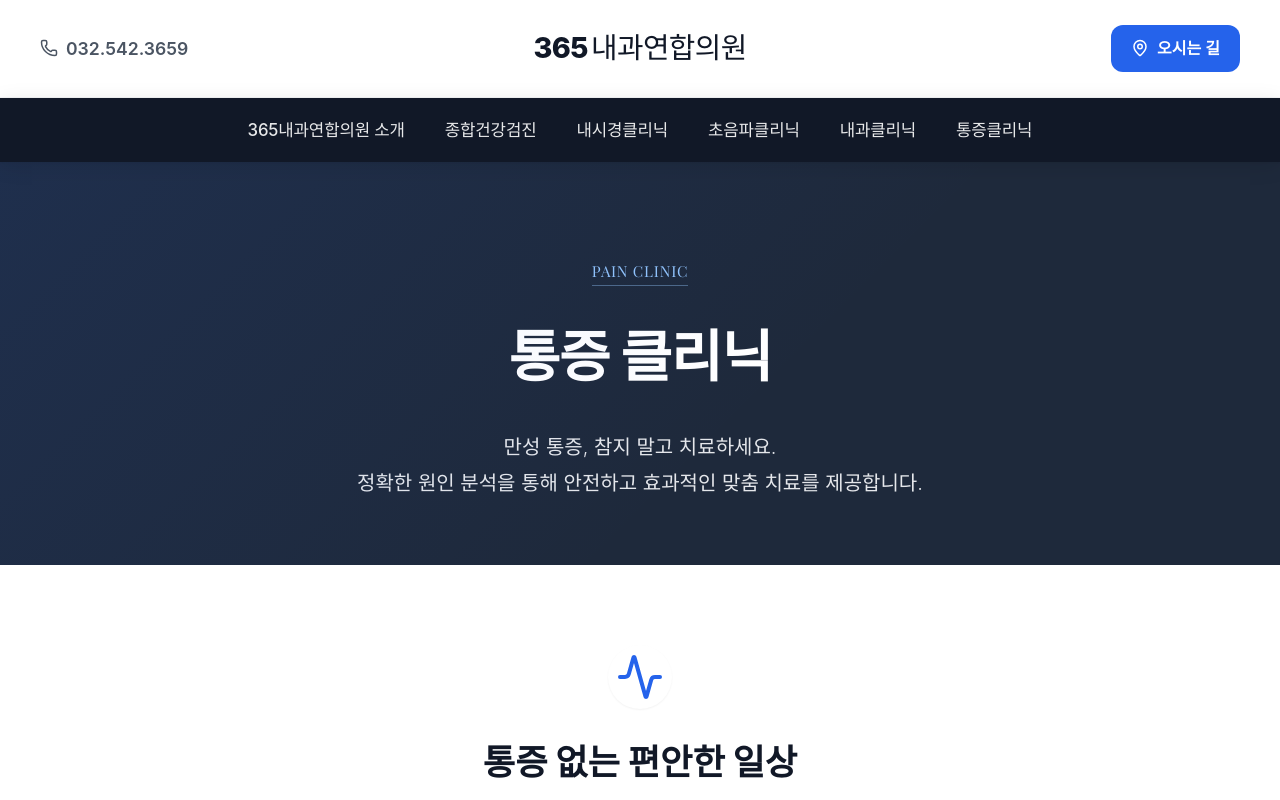
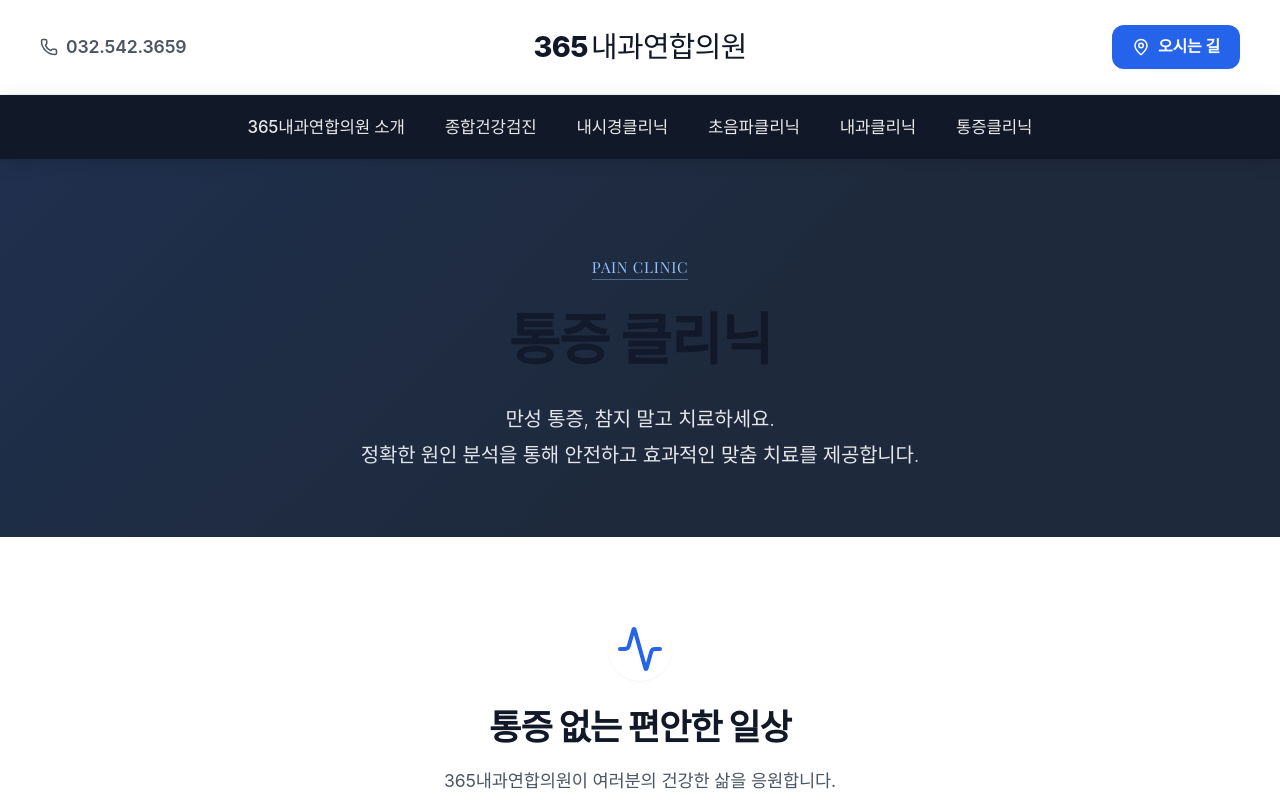
Before and after one commit to bnam1321-bit/365-clinic-web, a Next.js app: page /pain in a window 1280 px wide. Shown: the top 800 px of the page. Built offline with nearby package versions, Linux system fonts and the light colour scheme; a web font is replaced by a local one.

Commit message:
Enhance typography and readability across all pages

```diff
--- a/src/app/about/page.module.css
+++ b/src/app/about/page.module.css
@@ -38,7 +38,7 @@
     color: #1E3A8A;
     margin-bottom: 3rem;
     /* "Skip a few lines" */
-    line-height: 1.4;
+    line-height: var(--leading-tight);
     word-break: keep-all;
 }
 
@@ -73,7 +73,7 @@
 
 .philosophyText h2 {
     font-size: 2rem;
-    line-height: 1.3;
+    line-height: var(--leading-tight);
     color: var(--color-text-primary);
 }
 
@@ -213,7 +213,7 @@
     color: var(--color-text-secondary);
     position: relative;
     padding-left: 1rem;
-    line-height: 1.6;
+    line-height: var(--leading-normal);
     /* Improved readability */
 }
 
--- a/src/app/checkup/page.module.css
+++ b/src/app/checkup/page.module.css
@@ -45,7 +45,7 @@
 .subtitle {
     font-size: 1.25rem;
     color: #E5E7EB;
-    line-height: 1.8;
+    line-height: var(--leading-relaxed);
     max-width: 600px;
     margin: 0 auto;
     font-weight: 300;
@@ -95,7 +95,7 @@
 
 .introCard p {
     color: var(--color-text-secondary);
-    line-height: 1.5;
+    line-height: var(--leading-normal);
 }
 
 /* Section Common */
@@ -175,7 +175,7 @@
     list-style: disc;
     padding-left: 1.25rem;
     color: var(--color-text-muted);
-    line-height: 1.6;
+    line-height: var(--leading-normal);
 }
 
 /* Process Box */
--- a/src/app/clinic/page.module.css
+++ b/src/app/clinic/page.module.css
@@ -45,7 +45,7 @@
 .subtitle {
     font-size: 1.25rem;
     color: #E5E7EB;
-    line-height: 1.8;
+    line-height: var(--leading-relaxed);
     font-weight: 300;
 }
 
@@ -107,7 +107,7 @@
 
 .card p {
     color: var(--color-text-secondary);
-    line-height: 1.6;
+    line-height: var(--leading-normal);
 }
 
 /* Disease Section Shared Styles */
@@ -145,7 +145,7 @@
 .introText {
     font-size: 1.1rem;
     color: var(--color-text-secondary);
-    line-height: 1.7;
+    line-height: var(--leading-relaxed);
     margin-bottom: 3rem;
     background-color: #F8FAFC;
     padding: 1.5rem;
@@ -174,7 +174,7 @@
 
 .subItem p {
     color: #475569;
-    line-height: 1.6;
+    line-height: var(--leading-normal);
     font-size: 1rem;
 }
 
@@ -237,7 +237,7 @@
 .advDesc {
     font-size: 1rem;
     color: var(--color-text-secondary);
-    line-height: 1.6;
+    line-height: var(--leading-normal);
 }
 
 @media (min-width: 768px) {
--- a/src/app/endoscopy/page.module.css
+++ b/src/app/endoscopy/page.module.css
@@ -45,7 +45,7 @@
 .subtitle {
     font-size: 1.25rem;
     color: #E5E7EB;
-    line-height: 1.8;
+    line-height: var(--leading-relaxed);
     font-weight: 300;
 }
 
@@ -85,7 +85,7 @@
 .sectionHeader p {
     color: var(--color-text-secondary);
     font-size: 1.1rem;
-    line-height: 1.6;
+    line-height: var(--leading-normal);
 }
 
 /* Grids */
@@ -160,7 +160,7 @@
 .infoDesc {
     color: var(--color-text-secondary);
     font-size: 1.1rem;
-    line-height: 1.7;
+    line-height: var(--leading-relaxed);
     max-width: 800px;
     margin: 0 auto;
 }
@@ -198,7 +198,7 @@
 .polypDesc {
     font-size: 0.95rem;
     color: var(--color-text-secondary);
-    line-height: 1.6;
+    line-height: var(--leading-normal);
 }
 
 /* Precautions Section */
--- a/src/app/globals.css
+++ b/src/app/globals.css
@@ -53,6 +53,14 @@
   --shadow-xl: 0 35px 60px -15px rgba(0, 0, 0, 0.15);
   --shadow-hover: 0 30px 60px -12px rgba(0, 0, 0, 0.25);
 
+  /* Typography - Readability & Polish */
+  --leading-tight: 1.3;
+  --leading-normal: 1.6;
+  --leading-relaxed: 1.8;
+  --tracking-tight: -0.03em;
+  --tracking-normal: -0.01em;
+  --tracking-wide: 0.02em;
+
   /* Transitions */
   --transition-fast: 300ms cubic-bezier(0.2, 0.8, 0.2, 1);
   --transition-normal: 600ms cubic-bezier(0.16, 1, 0.3, 1);
@@ -72,11 +80,25 @@ body {
   font-family: var(--font-pretendard);
   color: var(--color-text-primary);
   background: var(--color-background);
-  line-height: 1.7;
+  line-height: var(--leading-normal);
+  letter-spacing: var(--tracking-normal);
   /* Relaxed reading rhythm */
   word-break: keep-all;
   /* CRITICAL: Natural Korean line breaking */
   -webkit-font-smoothing: antialiased;
+  -moz-osx-font-smoothing: grayscale;
+}
+
+h1, h2, h3, h4, h5, h6 {
+  line-height: var(--leading-tight);
+  letter-spacing: var(--tracking-tight);
+  font-weight: 700;
+  color: var(--color-primary);
+}
+
+p {
+  line-height: var(--leading-relaxed);
+  letter-spacing: var(--tracking-normal);
 }
 
 a {
--- a/src/app/guide/page.module.css
+++ b/src/app/guide/page.module.css
@@ -194,7 +194,7 @@
 
 .transportItem p {
     color: var(--color-text-secondary);
-    line-height: 1.6;
+    line-height: var(--leading-normal);
     font-size: 1.05rem;
 }
 
--- a/src/app/pain/page.module.css
+++ b/src/app/pain/page.module.css
@@ -45,7 +45,7 @@
 .subtitle {
     font-size: 1.25rem;
     color: #E5E7EB;
-    line-height: 1.8;
+    line-height: var(--leading-relaxed);
     font-weight: 300;
 }
 
@@ -82,7 +82,7 @@
 .sectionHeader p {
     color: var(--color-text-secondary);
     font-size: 1.1rem;
-    line-height: 1.6;
+    line-height: var(--leading-normal);
 }
 
 /* Pain Grid */
@@ -118,7 +118,7 @@
 
 .painDesc {
     color: #64748B;
-    line-height: 1.6;
+    line-height: var(--leading-normal);
 }
 
 /* Treatment Section */
@@ -160,7 +160,7 @@
 
 .treatmentText {
     color: var(--color-text-secondary);
-    line-height: 1.7;
+    line-height: var(--leading-relaxed);
 }
 
 /* Photo Gallery Styles */
--- a/src/app/ultrasound/page.module.css
+++ b/src/app/ultrasound/page.module.css
@@ -45,7 +45,7 @@
 .subtitle {
     font-size: 1.25rem;
     color: #E5E7EB;
-    line-height: 1.8;
+    line-height: var(--leading-relaxed);
     font-weight: 300;
 }
 
@@ -73,7 +73,7 @@
 .introDesc {
     font-size: 1.1rem;
     color: var(--color-text-secondary);
-    line-height: 1.7;
+    line-height: var(--leading-relaxed);
     margin-top: 1.5rem;
 }
 
@@ -120,7 +120,7 @@
 
 .itemContent p {
     font-size: 1.05rem;
-    line-height: 1.7;
+    line-height: var(--leading-relaxed);
     color: var(--color-text-secondary);
     margin-bottom: 1.5rem;
 }
```
Also changed, not shown: src/app/page.module.css (+5 -5 lines).
